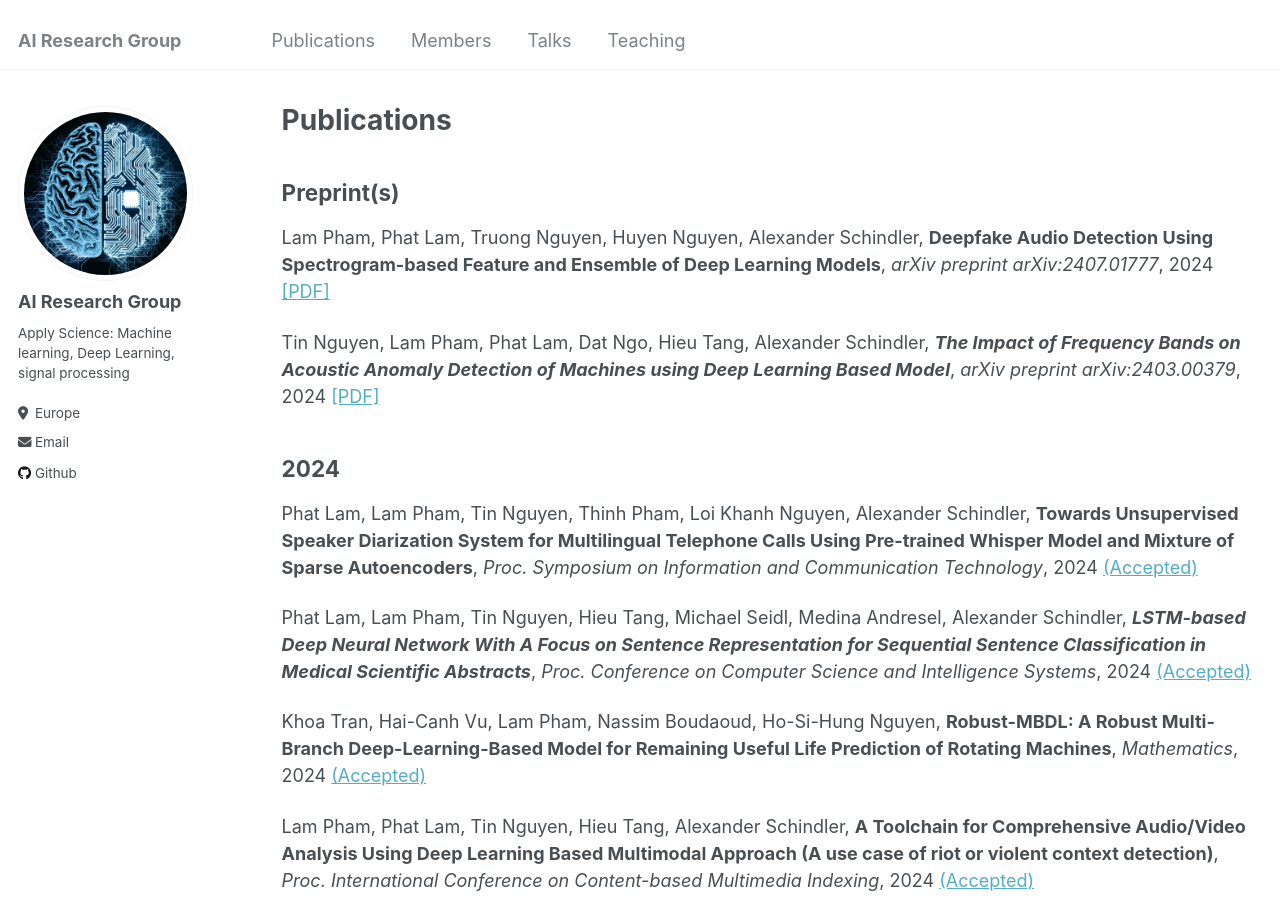
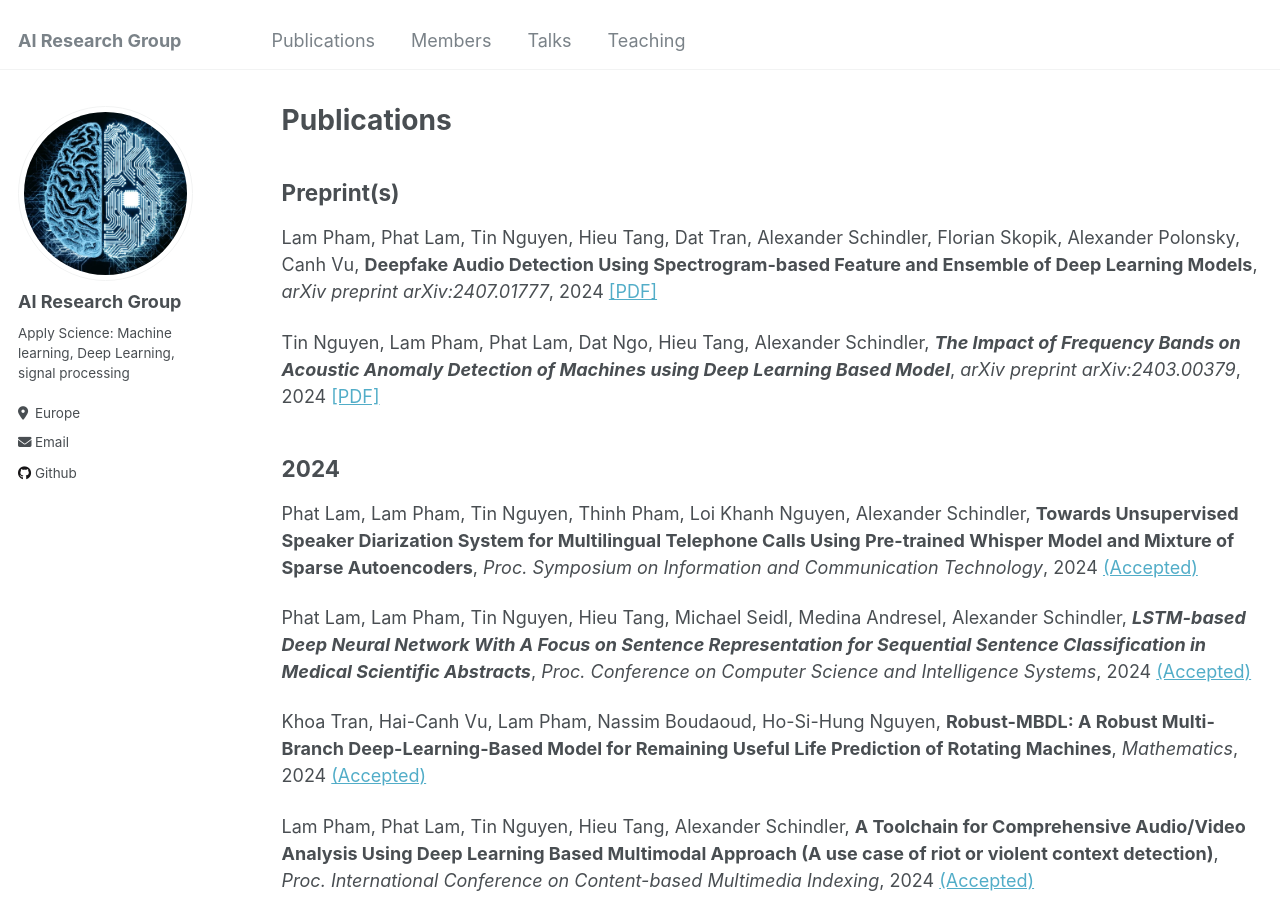
Before and after one commit to AI-ResearchGroup/AI-ResearchGroup.github.io, a Jekyll site: the page built from _pages/publications.md, in a window 1280 px wide and 900 px high. Built offline with Jekyll 4.4.1, drawn with Linux system fonts in a browser that asks for light colours.

Commit message:
Update publications.md

```diff
--- a/_pages/publications.md
+++ b/_pages/publications.md
@@ -8,7 +8,7 @@ author_profile: true
 Preprint(s)
 ------
 
-Lam Pham, Phat Lam, Truong Nguyen, Huyen Nguyen, Alexander Schindler, __Deepfake Audio Detection Using Spectrogram-based Feature and Ensemble of Deep Learning Models__, *arXiv preprint arXiv:2407.01777*, 2024 [[PDF]](https://arxiv.org/pdf/2407.01777)
+Lam Pham, Phat Lam, Tin Nguyen, Hieu Tang, Dat Tran, Alexander Schindler, Florian Skopik, Alexander Polonsky, Canh Vu, __Deepfake Audio Detection Using Spectrogram-based Feature and Ensemble of Deep Learning Models__, *arXiv preprint arXiv:2407.01777*, 2024 [[PDF]](https://arxiv.org/pdf/2407.01777)
 
 Tin Nguyen, Lam Pham, Phat Lam, Dat Ngo, Hieu Tang, Alexander Schindler, ___The Impact of Frequency Bands on Acoustic Anomaly Detection of Machines using Deep Learning Based Model___, *arXiv preprint arXiv:2403.00379*, 2024 [[PDF]](https://arxiv.org/pdf/2403.00379)
 
```
